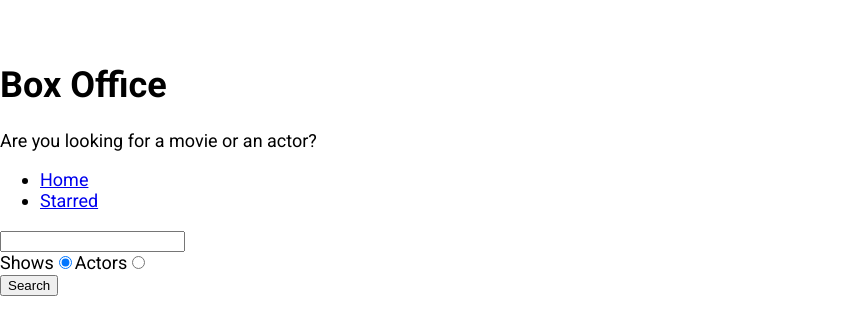
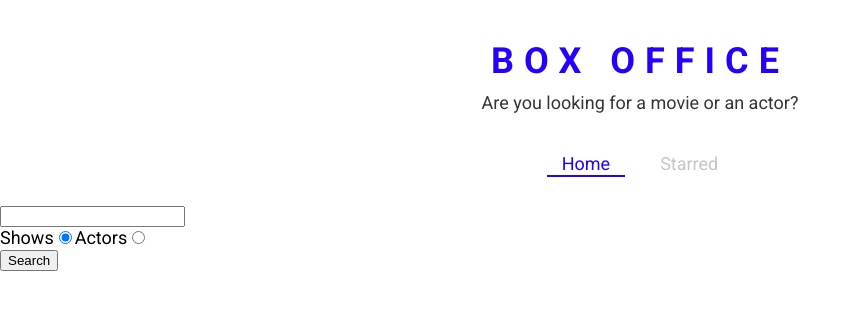
Before and after one commit to pruthvi7384/Box-Office-React, a React (Create React App) app: page / in a window 1280 px wide. Shown: the top 334 px of the page, without its empty margins (0-861 px from the left). Built offline with nearby package versions, Linux system fonts and the light colour scheme.

Commit message:
define-Theme-from styled Componenets

```diff
--- a/src/App.js
+++ b/src/App.js
@@ -1,16 +1,25 @@
 import React from 'react';
 import { Switch, Route } from 'react-router-dom';
+import { ThemeProvider } from 'styled-components'
 import Home from './pages/Home';
 import Show from './pages/Show';
 import Starred from './pages/Starred';
 
+const theme = {
+  mainColors: {
+    blue: '#2400ff',
+    gray: '#c6c6c6',
+    dark: '#353535',
+  },
+};
+
 function App() {
   return (
+    <ThemeProvider theme={theme}>
       <Switch>
         <Route exact path="/">
           <Home />
         </Route>
-
         <Route exact path="/starred">
           <Starred />
         </Route>
@@ -21,6 +30,7 @@
           <div>Not found</div>
         </Route>
       </Switch>
+    </ThemeProvider>
   );
 }
 
--- a/src/Components/Navs.js
+++ b/src/Components/Navs.js
@@ -1,5 +1,6 @@
 import React from 'react';
-import { Link } from 'react-router-dom';
+import { useLocation } from 'react-router-dom';
+import { NavList,LinkStyled } from './Navs.styled';
 
 const LINKS = [
   { to: '/', text: 'Home' },
@@ -7,15 +8,19 @@
 ];
 
 const Navs = () => {
+  const location =useLocation();
+  console.log('location',location);
   return (
     <div>
-      <ul>
+      <NavList>
         {LINKS.map(item => (
           <li key={item.to}>
-            <Link to={item.to}>{item.text}</Link>
+            <LinkStyled
+            className={item.to===location.pathname ? 'active' : ''}
+            to={item.to}>{item.text}</LinkStyled>
           </li>
         ))}
-      </ul>
+      </NavList>
     </div>
   );
 };
--- /dev/null
+++ b/src/Components/Navs.styled.js
@@ -0,0 +1,40 @@
+import styled from "styled-components";
+import {Link} from "react-router-dom";
+export const NavList = styled.ul`
+  display: flex;
+  justify-content: center;
+  list-style: none;
+  margin: 0 0 30px;
+  padding: 0;
+`;
+
+export const LinkStyled = styled(Link)`
+  margin: 0 10px;
+  padding: 3px 15px;
+  position: relative;
+  text-decoration: none;
+  color: ${({ theme }) => theme.mainColors.gray};
+  &.active {
+    color: ${({ theme }) => theme.mainColors.blue};
+    &:after {
+      content: '';
+      position: absolute;
+      display: block;
+      height: 2px;
+      left: 0%;
+      bottom: 0;
+      background-color: ${({ theme }) => theme.mainColors.blue};
+      animation: slide-in 0.3s ease-in forwards;
+      @keyframes slide-in {
+        from {
+          left: 50%;
+          width: 0;
+        }
+        to {
+          left: 0%;
+          width: 100%;
+        }
+      }
+    }
+  }
+`;
--- a/src/Components/Title.js
+++ b/src/Components/Title.js
@@ -1,11 +1,12 @@
 import React from 'react';
+import { TitleWrapper } from './Title.styled';
 
 const Title = ({ title, subtitle }) => {
   return (
-    <div>
+    <TitleWrapper>
       <h1>{title}</h1>
       <p>{subtitle}</p>
-    </div>
+    </TitleWrapper>
   );
 };
 
--- /dev/null
+++ b/src/Components/Title.styled.js
@@ -0,0 +1,17 @@
+import styled from "styled-components";
+export const TitleWrapper = styled.div`
+  text-align: center;
+  margin: 0 0 40px;
+
+  h1 {
+    color: ${({ theme }) => theme.mainColors.blue};
+    letter-spacing: 10px;
+    text-transform: uppercase;
+    margin: 0 0 10px;
+  }
+
+  p {
+    color: ${({ theme }) => theme.mainColors.dark};
+    margin: 0;
+  }
+`;
```
Lines whose indentation alone changed are shown as unchanged.
